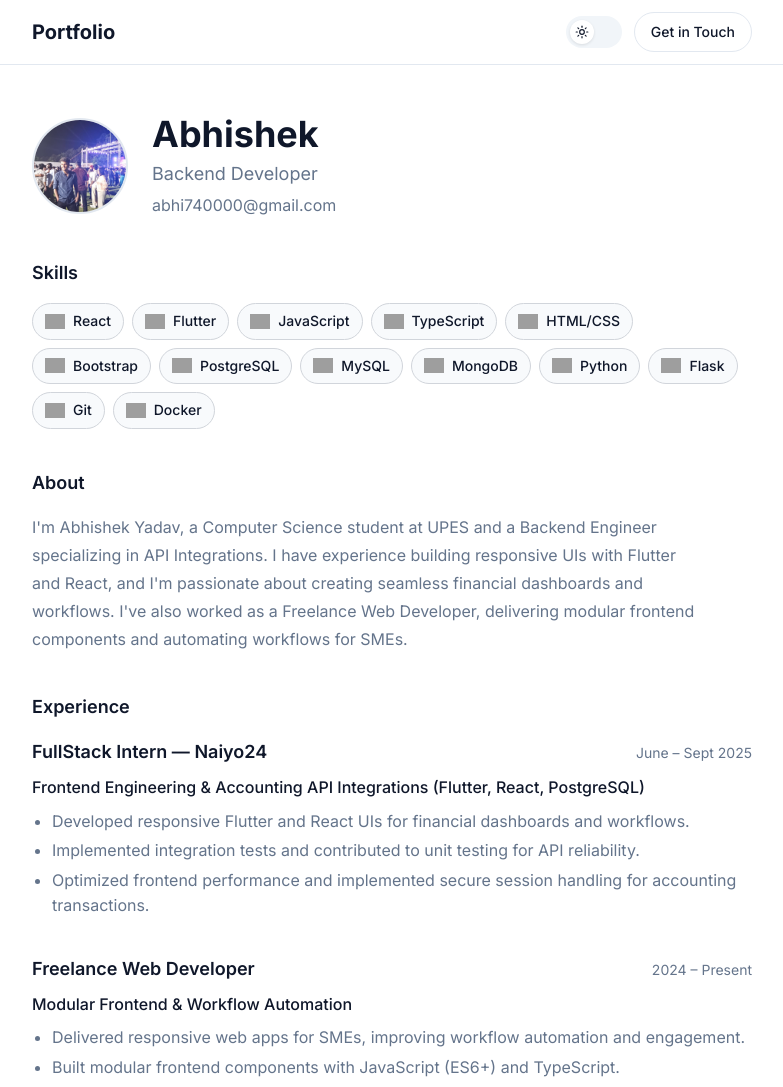
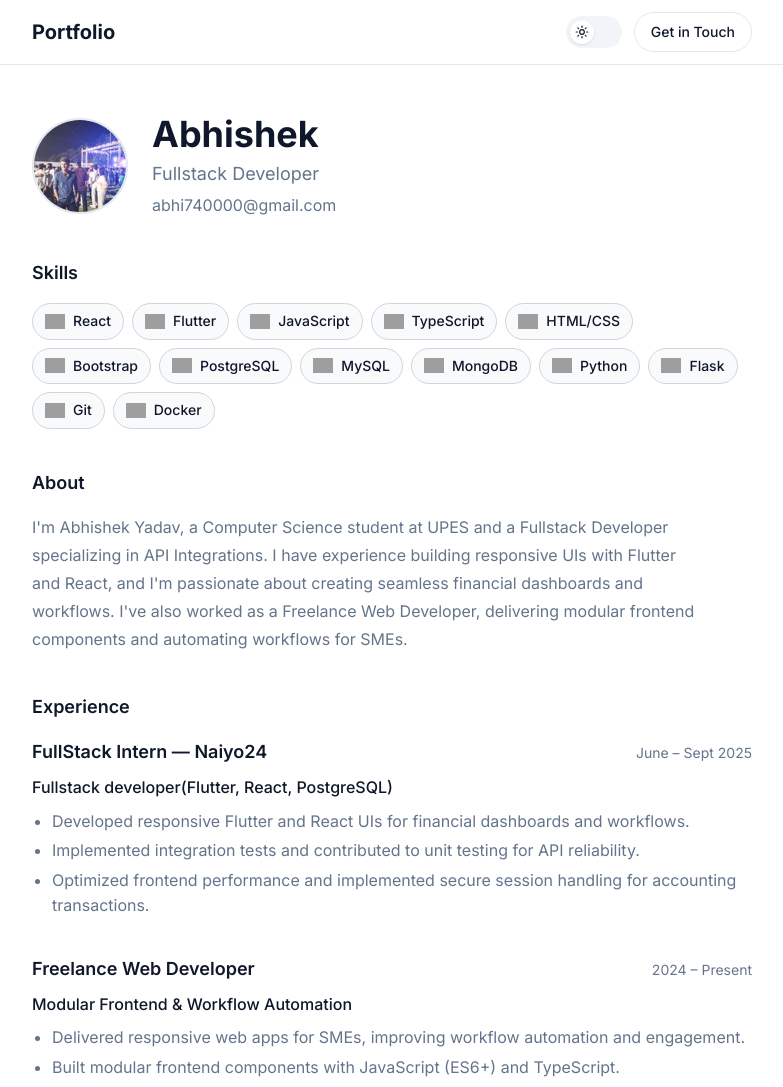
Before and after one commit to Abhii-04/new_portfolio, a plain HTML site: page index.html in a window 1280 px wide. Shown: the top 1087 px of the page, without its empty margins (248-1031 px from the left). Drawn offline with Linux system fonts and the light colour scheme; grey boxes are pictures that could not be loaded.

Commit message:
few about changes

```diff
--- a/index.html
+++ b/index.html
@@ -52,7 +52,7 @@
       </div>
       <div class="hero-info">
         <h1 class="hero-name">Abhishek</h1>
-        <p class="hero-title">Backend Developer</p>
+        <p class="hero-title">Fullstack Developer</p>
         <a href="mailto:abhi740000@gmail.com" class="hero-email">abhi740000@gmail.com</a>
       </div>
     </section>
@@ -120,7 +120,7 @@
     <section class="about-section">
       <h2 class="section-title">About</h2>
       <p class="about-text">
-        I'm Abhishek Yadav, a Computer Science student at UPES and a Backend Engineer specializing in API Integrations. I have experience building responsive UIs with Flutter and React, and I'm passionate about creating seamless financial dashboards and workflows. I've also worked as a Freelance Web Developer, delivering modular frontend components and automating workflows for SMEs.
+        I'm Abhishek Yadav, a Computer Science student at UPES and a Fullstack Developer specializing in API Integrations. I have experience building responsive UIs with Flutter and React, and I'm passionate about creating seamless financial dashboards and workflows. I've also worked as a Freelance Web Developer, delivering modular frontend components and automating workflows for SMEs.
       </p>
     </section>
 
@@ -133,7 +133,7 @@
             <h3 class="experience-role">FullStack Intern — Naiyo24</h3>
             <span class="experience-date">June – Sept 2025</span>
           </div>
-          <p class="experience-description">Frontend Engineering & Accounting API Integrations (Flutter, React, PostgreSQL)</p>
+          <p class="experience-description">Fullstack developer(Flutter, React, PostgreSQL)</p>
           <ul class="experience-bullets">
             <li>Developed responsive Flutter and React UIs for financial dashboards and workflows.</li>
             <li>Implemented integration tests and contributed to unit testing for API reliability.</li>
```
